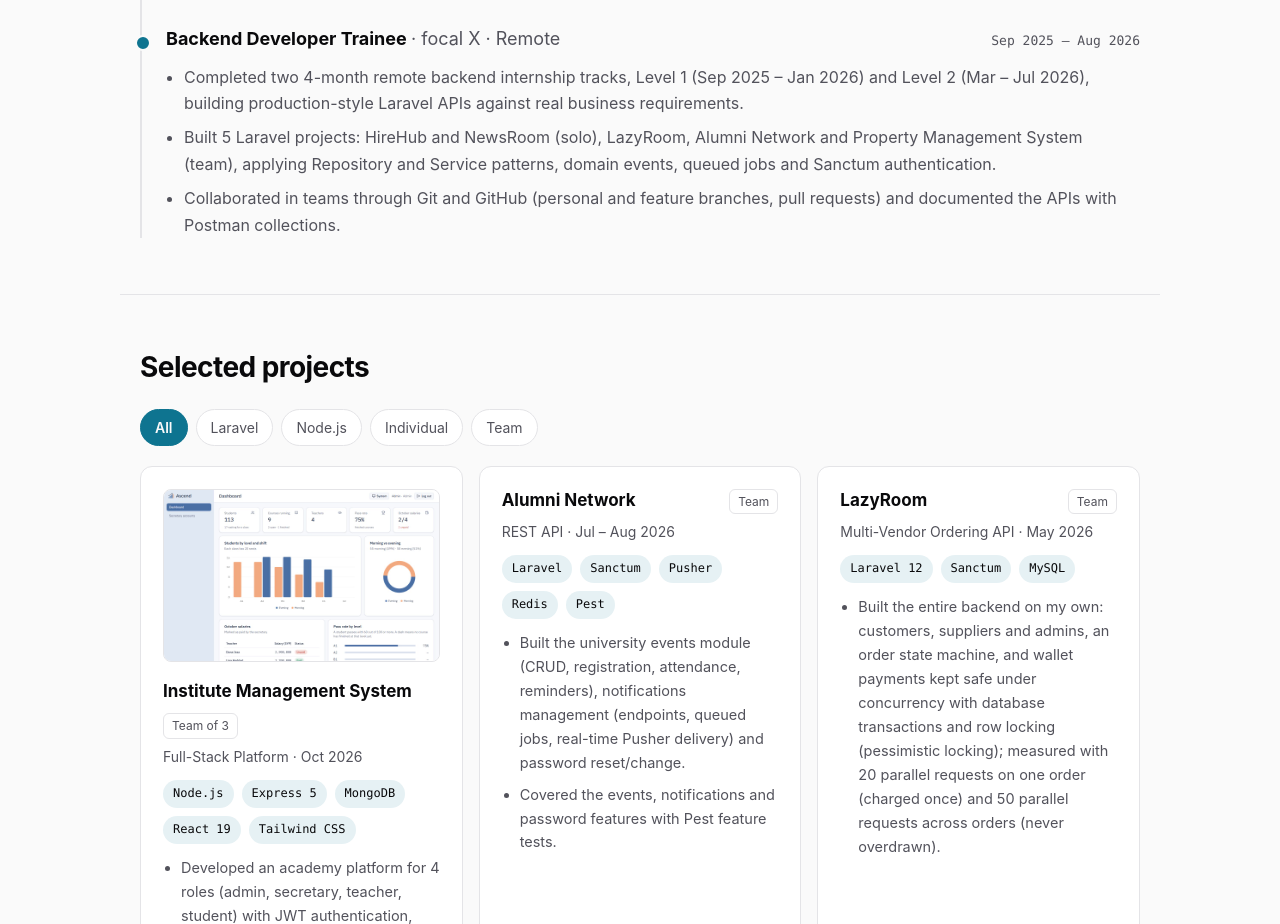
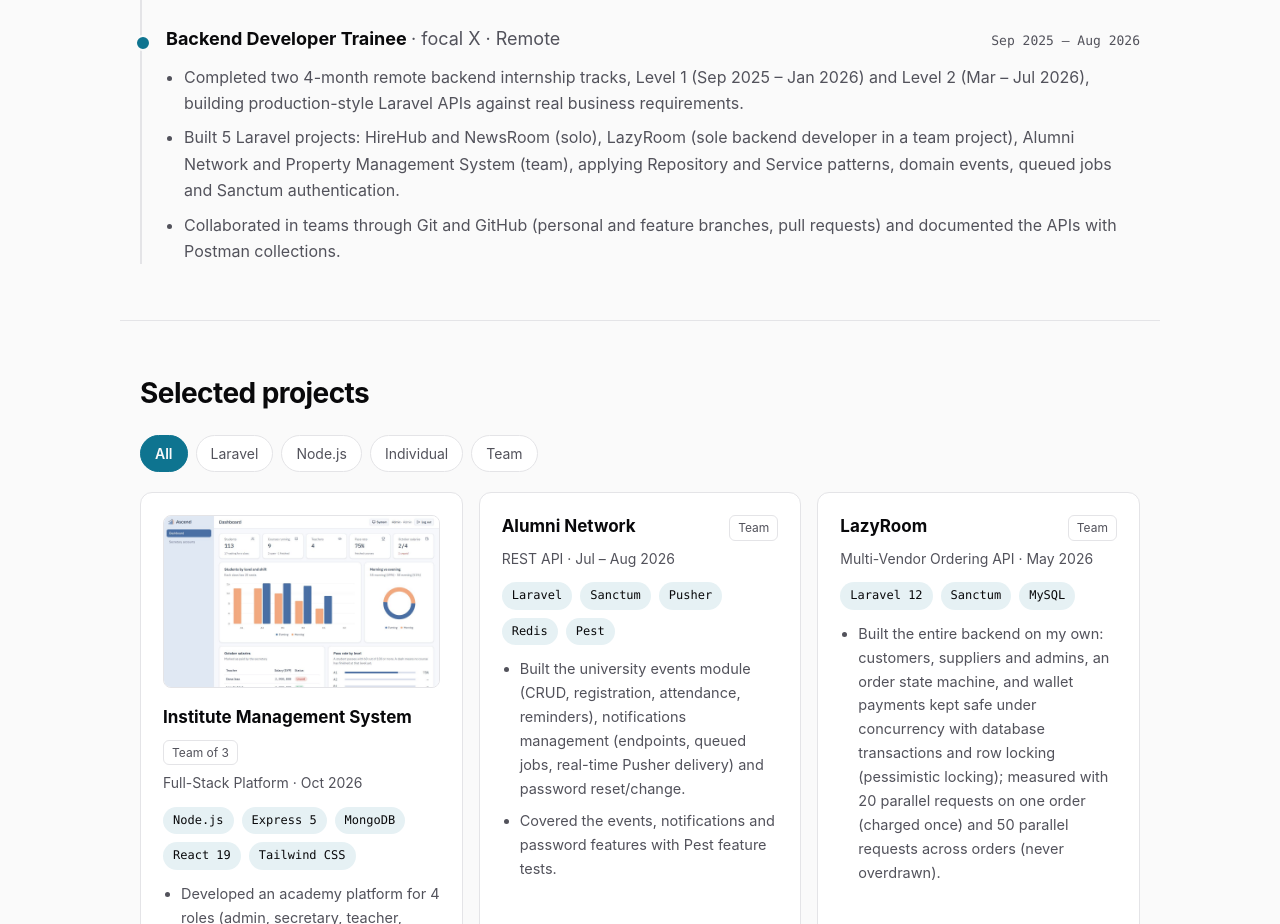
Before and after one commit to hasan123dayoub-del/portfolio, a React (Vite) app: page / in a window 1280 px wide. Shown: the part 2040-2964 px from the top of the page. Built offline with nearby package versions, Linux system fonts and the light colour scheme.

Commit message:
CV: LazyRoom was a team project where I was the sole backend developer

```diff
--- a/cv/cv.html
+++ b/cv/cv.html
@@ -56,7 +56,7 @@
     </div>
     <div class="item">
       <div class="row"><h3><b>Backend Developer Trainee</b> | focal X | Remote</h3><span class="date">Sep 2025 – Aug 2026</span></div>
-      <ul><li>Completed two 4-month remote backend internship tracks, Level 1 (Sep 2025 – Jan 2026) and Level 2 (Mar – Jul 2026), building production-style Laravel APIs against real business requirements.</li><li>Built 5 Laravel projects: HireHub and NewsRoom (solo), LazyRoom, Alumni Network and Property Management System (team), applying Repository and Service patterns, domain events, queued jobs and Sanctum authentication.</li><li>Collaborated in teams through Git and GitHub (personal and feature branches, pull requests) and documented the APIs with Postman collections.</li></ul>
+      <ul><li>Completed two 4-month remote backend internship tracks, Level 1 (Sep 2025 – Jan 2026) and Level 2 (Mar – Jul 2026), building production-style Laravel APIs against real business requirements.</li><li>Built 5 Laravel projects: HireHub and NewsRoom (solo), LazyRoom (sole backend developer in a team project), Alumni Network and Property Management System (team), applying Repository and Service patterns, domain events, queued jobs and Sanctum authentication.</li><li>Collaborated in teams through Git and GitHub (personal and feature branches, pull requests) and documented the APIs with Postman collections.</li></ul>
     </div>
 
     <h2>Selected Projects</h2>
--- a/src/data.ts
+++ b/src/data.ts
@@ -65,7 +65,7 @@ export const experience = [
     period: 'Sep 2025 – Aug 2026',
     points: [
       'Completed two 4-month remote backend internship tracks, Level 1 (Sep 2025 – Jan 2026) and Level 2 (Mar – Jul 2026), building production-style Laravel APIs against real business requirements.',
-      'Built 5 Laravel projects: HireHub and NewsRoom (solo), LazyRoom, Alumni Network and Property Management System (team), applying Repository and Service patterns, domain events, queued jobs and Sanctum authentication.',
+      'Built 5 Laravel projects: HireHub and NewsRoom (solo), LazyRoom (sole backend developer in a team project), Alumni Network and Property Management System (team), applying Repository and Service patterns, domain events, queued jobs and Sanctum authentication.',
       'Collaborated in teams through Git and GitHub (personal and feature branches, pull requests) and documented the APIs with Postman collections.',
     ],
   },
```
Also changed, not shown: 1 other file (tests, documents, lock files or other folders).
